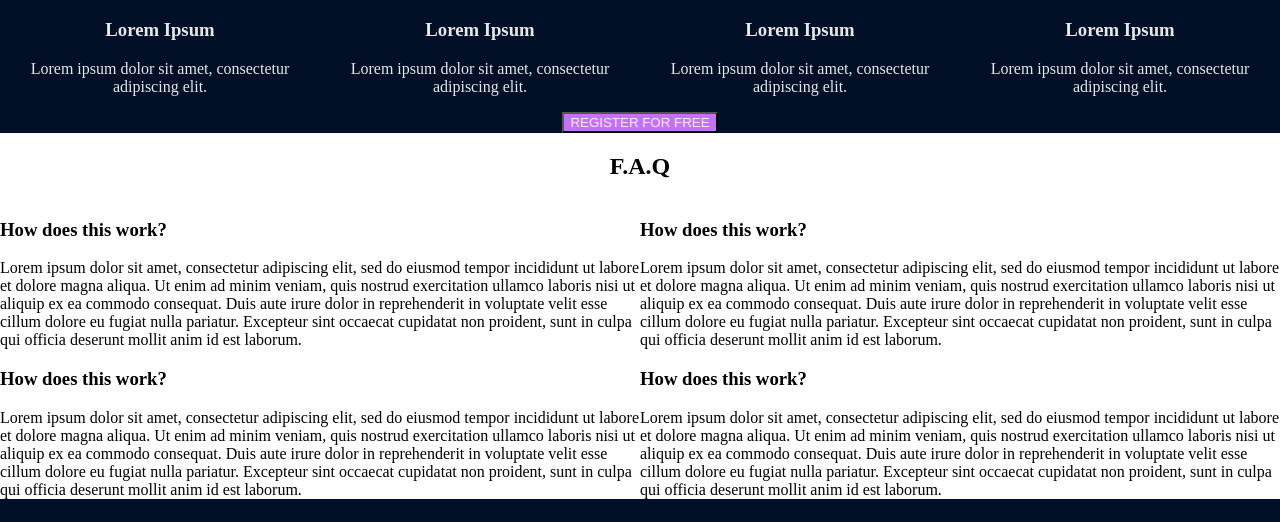
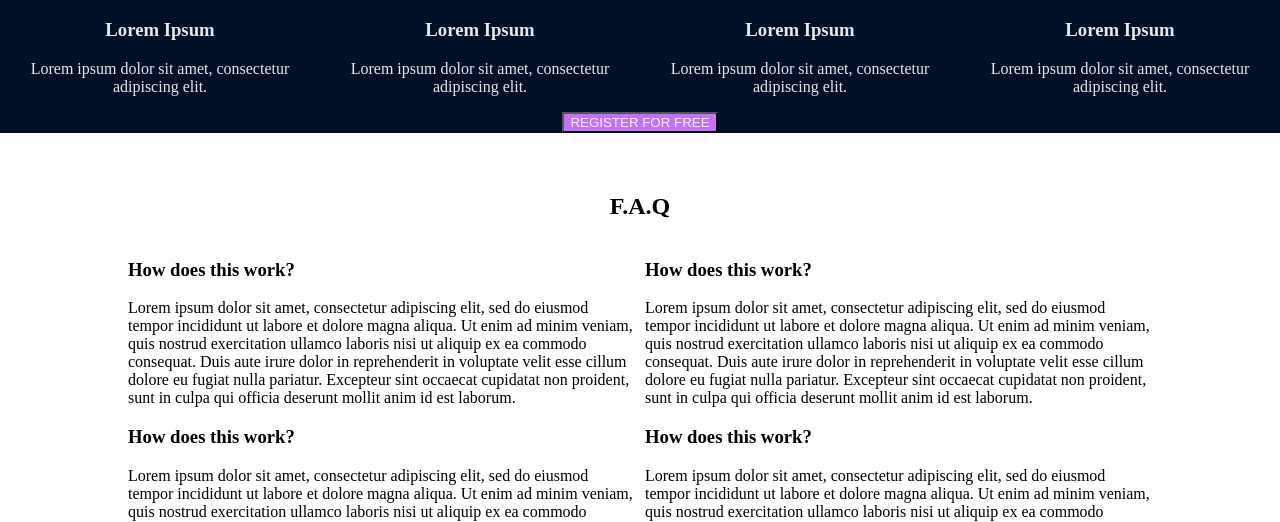
Before and after one commit to sirakojr/alx_html_css, a plain HTML site: page css_advanced/index.html in a window 1280 px wide. Shown: the part 1234-1756 px from the top of the page. Drawn offline with Linux system fonts and the light colour scheme.

Commit message:
update6  commit

```diff
--- a/css_advanced/style.css
+++ b/css_advanced/style.css
@@ -73,3 +73,11 @@ body {
 .white {
   color: rgba(255, 255, 255, 0.9);
 }
+.faq-container {
+  width: 80%;
+  margin: 0 auto;
+  padding: 40px;
+}
+.faq-inner-right {
+  margin-right: 10px;
+}
```
